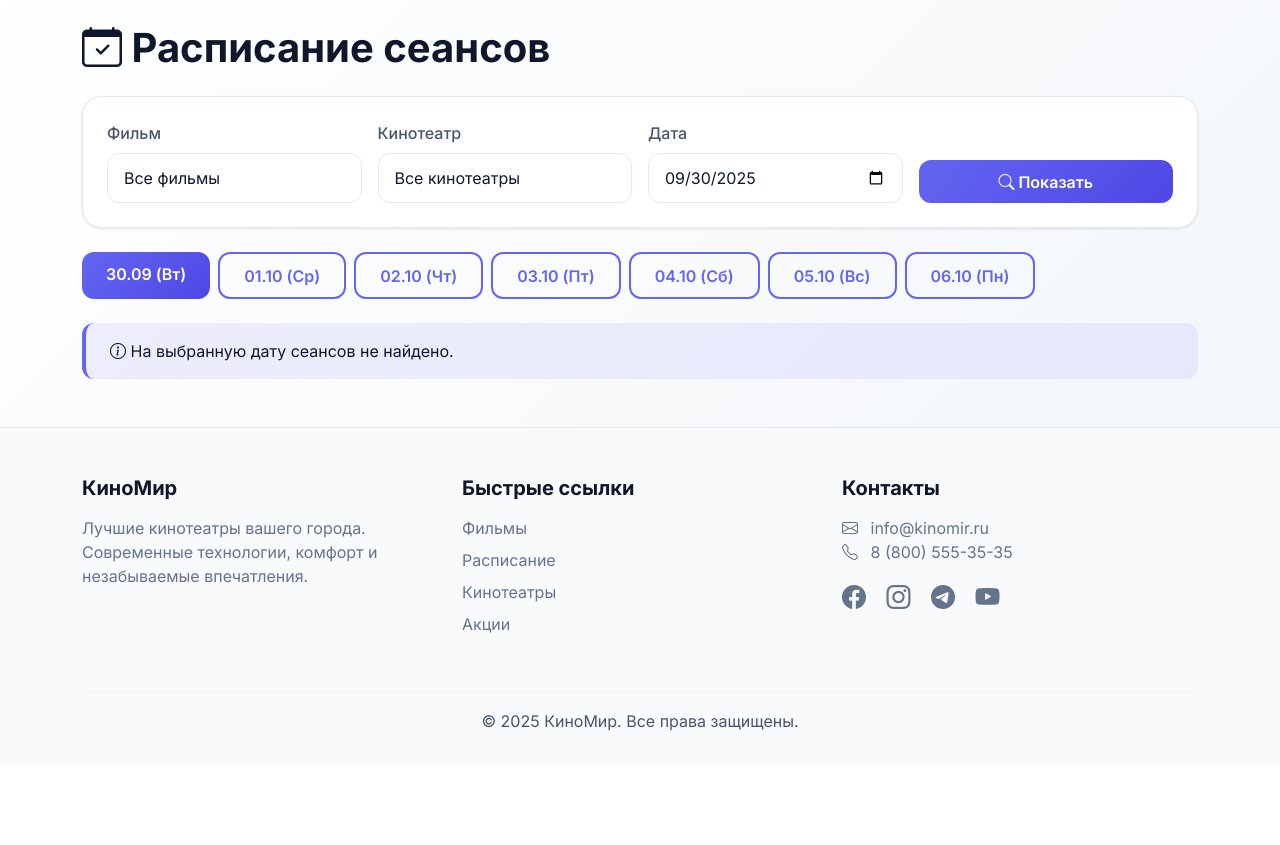
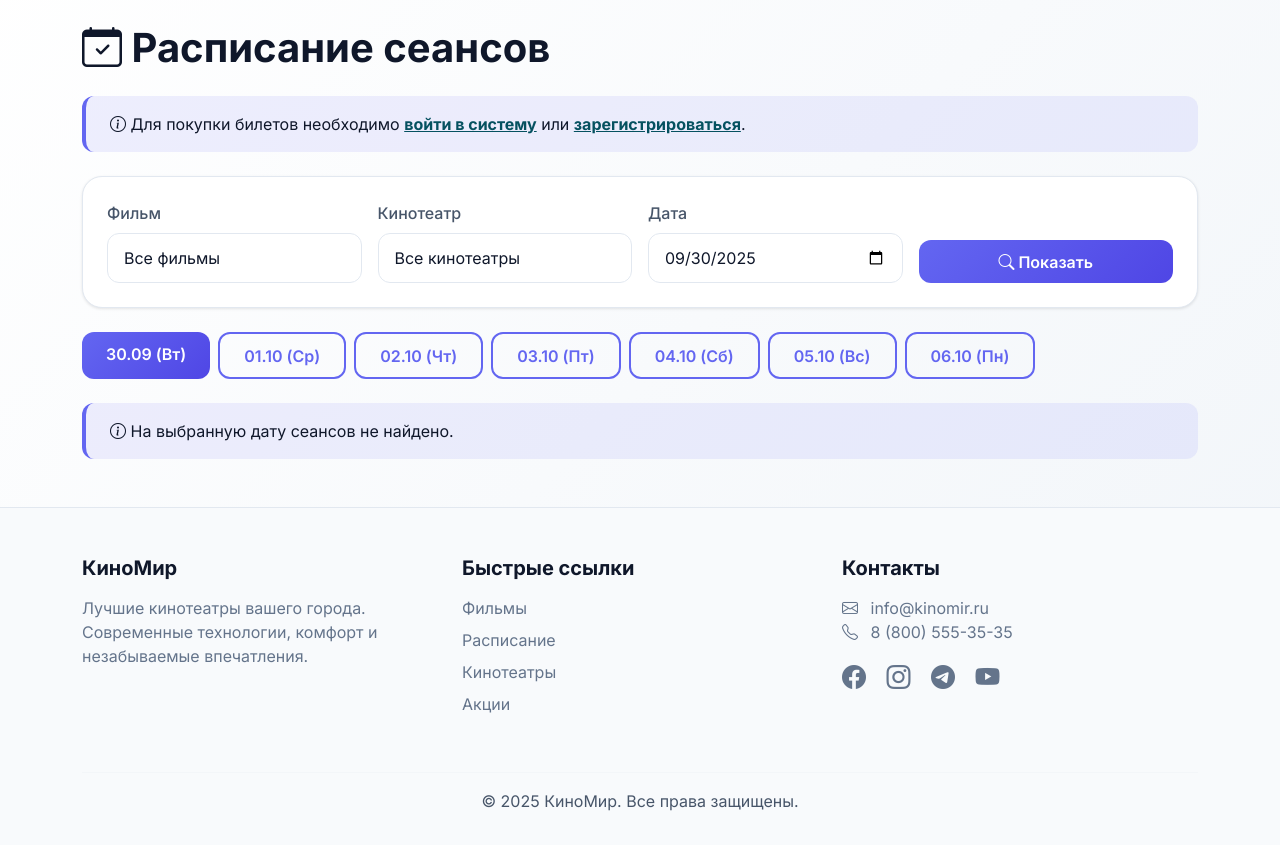
Before and after one commit to Taulan23/kino-system, a Django app: page /schedule/ in a window 1280 px wide. Shown: the part 80-925 px from the top of the page. Before the commit the page ends 811 px from the top, so only its background shows below. Run offline with Django 5.2, Linux system fonts and the light colour scheme; tables that the repository leaves empty hold one stand-in row (values such as "Sample post").

Commit message:
Исправлена покупка билетов: добавлена проверка авторизации и перенаправление на вход

```diff
--- a/templates/cinema/schedule.html
+++ b/templates/cinema/schedule.html
@@ -4,6 +4,14 @@
 
 {% block content %}
 <h1 class="fw-bold mb-4"><i class="bi bi-calendar-check"></i> Расписание сеансов</h1>
+
+{% if not user.is_authenticated %}
+<div class="alert alert-info mb-4">
+    <i class="bi bi-info-circle"></i>
+    Для покупки билетов необходимо <a href="{% url 'cinema:login' %}" class="alert-link">войти в систему</a>
+    или <a href="{% url 'cinema:register' %}" class="alert-link">зарегистрироваться</a>.
+</div>
+{% endif %}
 
 <!-- Filters -->
 <div class="card mb-4">
@@ -87,13 +95,24 @@
                         {% regroup movie_group.list by hall.cinema as cinema_list %}
                         {% for cinema_group in cinema_list %}
                             <div class="mb-3">
-                                <h6 class="fw-bold text-primary mb-2">{{ cinema_group.grouper.name }}</h6>
-                                <div class="d-flex gap-2 flex-wrap">
+                                <h6 class="fw-bold text-primary mb-2">
+                                    <i class="bi bi-geo-alt-fill"></i> {{ cinema_group.grouper.name }}
+                                </h6>
+                                <div class="d-flex gap-2 flex-wrap align-items-center">
                                     {% for showtime in cinema_group.list %}
-                                        <a href="{% url 'cinema:book_ticket' showtime.id %}" class="btn btn-outline-primary">
-                                            {{ showtime.start_time|date:"H:i" }}
-                                            <small class="text-secondary">({{ showtime.price }} ₽)</small>
-                                        </a>
+                                        {% if user.is_authenticated %}
+                                            <a href="{% url 'cinema:book_ticket' showtime.id %}" class="btn btn-outline-primary">
+                                                <i class="bi bi-clock"></i> {{ showtime.start_time|date:"H:i" }}
+                                                <small>({{ showtime.price }} ₽)</small>
+                                            </a>
+                                        {% else %}
+                                            <a href="{% url 'cinema:login' %}?next={% url 'cinema:book_ticket' showtime.id %}"
+                                               class="btn btn-outline-primary"
+                                               title="Войдите, чтобы купить билет">
+                                                <i class="bi bi-clock"></i> {{ showtime.start_time|date:"H:i" }}
+                                                <small>({{ showtime.price }} ₽)</small>
+                                            </a>
+                                        {% endif %}
                                     {% endfor %}
                                 </div>
                             </div>
```
